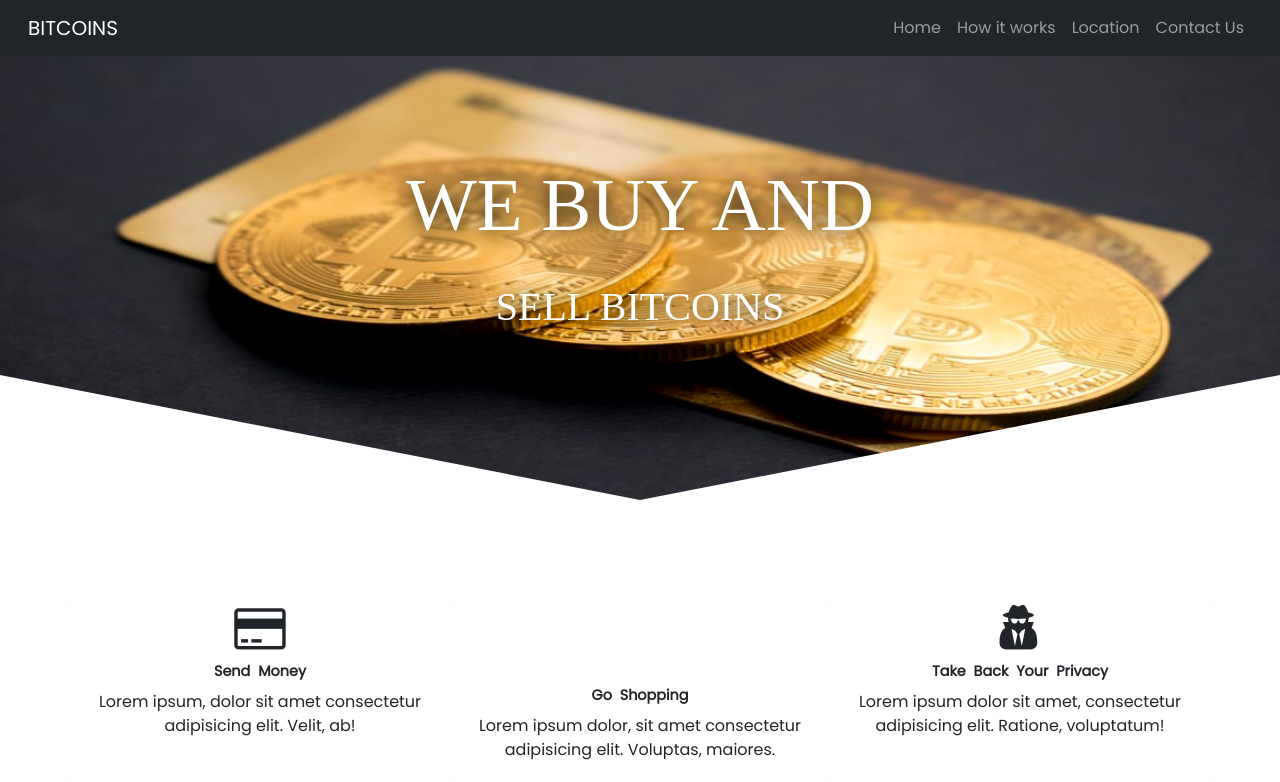
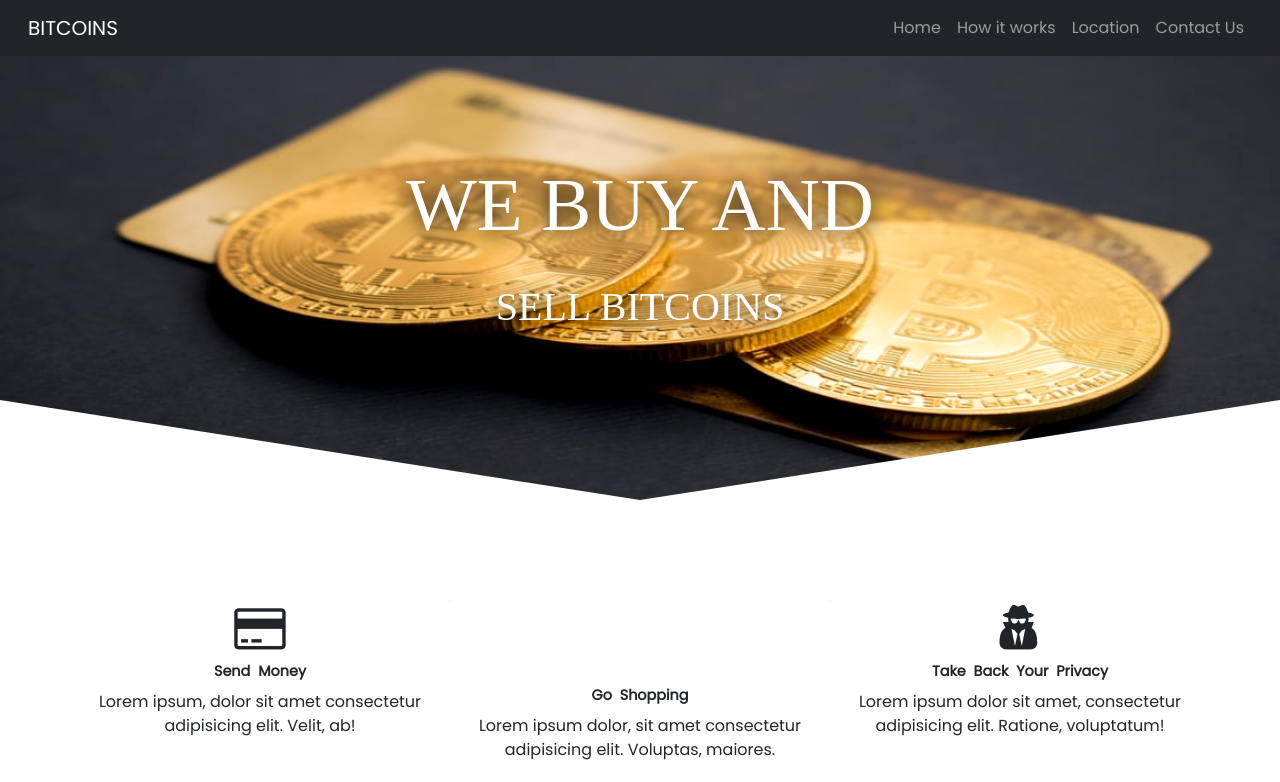
Before and after one commit to priyankaaurade1/bitcoin_website, a PHP site: page / in a window 1280 px wide. Shown: the top 782 px of the page. Run offline with PHP 8.4, Linux system fonts and the light colour scheme; some libraries are stand-ins or nearby versions.

Commit message:
Update main.css

```diff
--- a/main.css
+++ b/main.css
@@ -11,7 +11,7 @@ body{
     height: 500px;
     position: relative;
     width: 100%;
-    clip-path: polygon(100% 0%, 100% 75%, 50% 100%, 0 75%, 0 0);
+    clip-path: polygon(100% 0%, 100% 80%, 50% 100%, 0 80%, 0 0);
 }
 .banner img{
     width: 100%;
```
